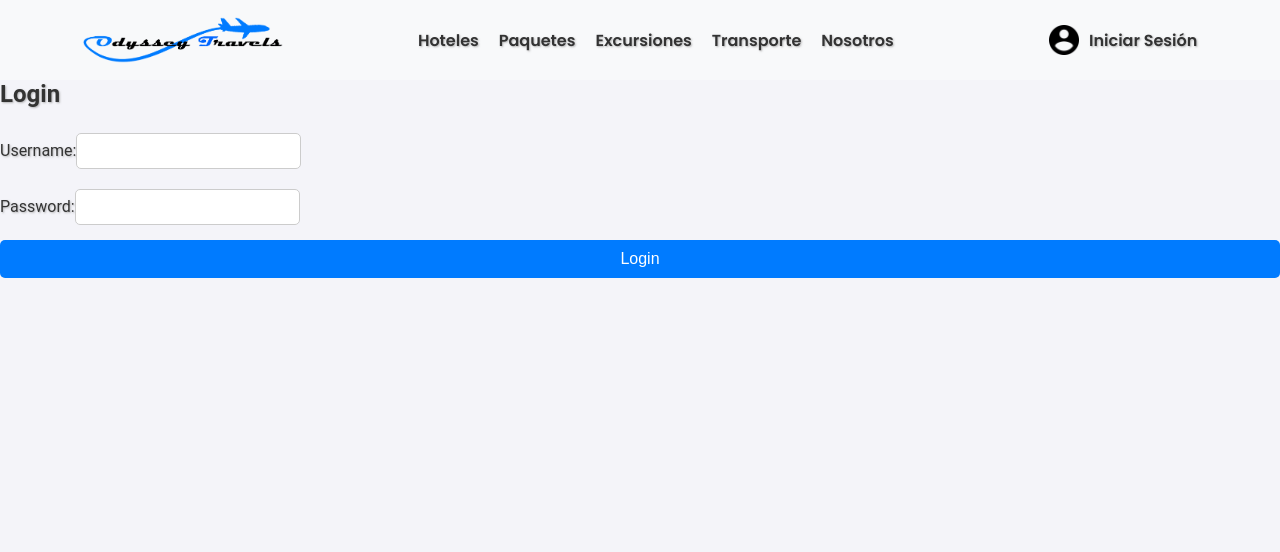
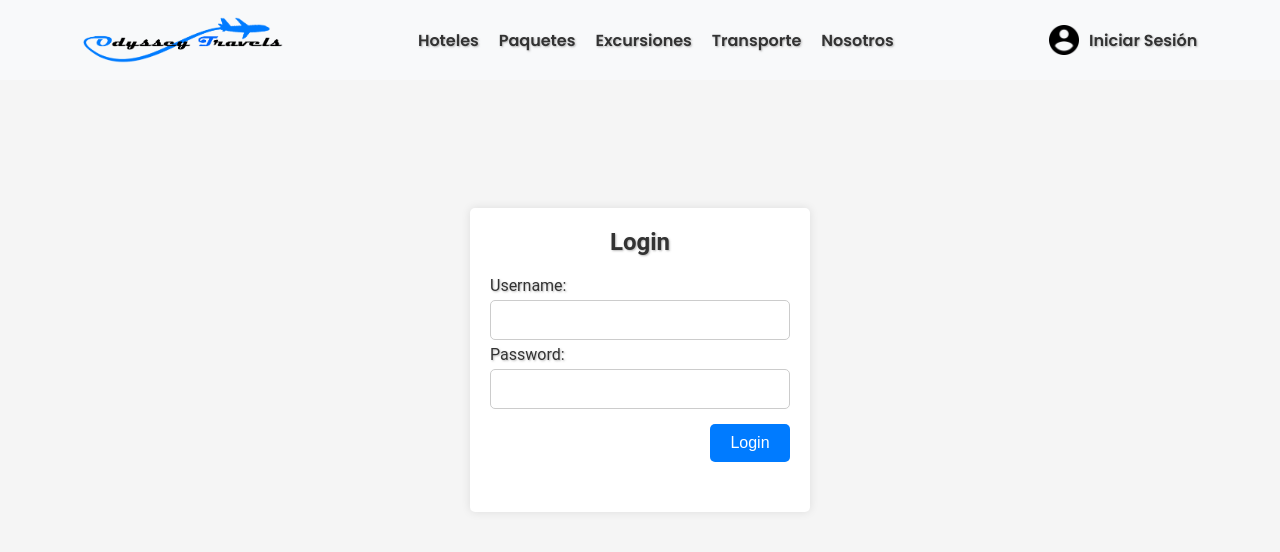
Before and after one commit to JuanFraa431/TrabajoDsw, a React app in the folder Front/: page /login in a window 1280 px wide. Shown: the top 552 px of the page. Built offline with nearby package versions, Linux system fonts and the light colour scheme.

Commit message:
termino vista login

```diff
--- a/Front/src/components/FiltroVertical.tsx
+++ b/Front/src/components/FiltroVertical.tsx
@@ -17,7 +17,6 @@ const FiltroVertical: React.FC = () => {
 
     const location = useLocation();
     const { paquetes } = location.state || { paquetes: [] };
-    console.log(paquetes, "este es")
 
     const handleCheckboxChange = (e: React.ChangeEvent<HTMLInputElement>) => {
         const { name, checked } = e.target;
--- a/Front/src/components/Login.tsx
+++ b/Front/src/components/Login.tsx
@@ -1,6 +1,7 @@
 import React, { useState } from 'react';
 import axios from 'axios';
 import { useNavigate } from 'react-router-dom';
+import '../styles/Login.css';
 
 const Login: React.FC = () => {
   const [username, setUsername] = useState('');
@@ -33,7 +34,8 @@ const Login: React.FC = () => {
   };
 
   return (
-    <div>
+    <div className='container-session'>
+      <div className='form-session'>
       <h2>Login</h2>
         <form onSubmit={handleLogin}>
           <div>
@@ -55,8 +57,11 @@ const Login: React.FC = () => {
             />
           </div>
           {error && <p>{error}</p>}
+          <div className='container-button'>
               <button type="submit">Login</button>
+          </div>
         </form>
+      </div>
     </div>
   );
 };
--- a/Front/src/styles/Filtro.css
+++ b/Front/src/styles/Filtro.css
@@ -3,7 +3,7 @@
     justify-content: center;
     background-size: cover;
     background-size: contain;
-    background-image: url(https://cdn.discordapp.com/attachments/1032393755745058947/1295463636680183899/f16809b48f922043783c918ab7f469d7.jpg?ex=670ebe07&is=670d6c87&hm=15a9eaf96e75da8893aae2e51475c96e490eef340cad6a68c3b68c7f293be443&);
+    background-image: url(https://cdn.discordapp.com/attachments/1032393755745058947/1295463636680183899/f16809b48f922043783c918ab7f469d7.jpg?ex=6710b847&is=670f66c7&hm=0aa88fe4c354cc01eccf1cf92a5143ff7720f356a9f23ab438bd9b94371472f4&);
     padding: 20px 90px 20px 90px;
 }
 
--- /dev/null
+++ b/Front/src/styles/Login.css
@@ -0,0 +1,53 @@
+.container-session{
+    display: flex;
+    justify-content: center;
+    align-items: center;
+    height: 70vh;
+    background-color: #f5f5f5;
+}
+
+
+.form-session{
+    width: 300px;
+    height: auto;
+    padding: 20px;
+    display: flex ;
+    flex-direction: column;
+    justify-content: center;
+    align-items: center;
+    background-color: #fff;
+    border-radius: 5px;
+    box-shadow: 0 0 10px rgba(0, 0, 0, 0.1);
+}
+
+.form-session input{
+    width: 100%;
+    margin: 5px 0;
+    padding: 10px;
+    border: 1px solid #ccc;
+    border-radius: 5px;
+}
+
+.form-session label{
+    width: 100%;
+    text-align: left;
+    margin: 5px 0;
+    padding-bottom: 20px;
+}
+
+.form-session button{
+    width: 80px;
+    margin: 10px 0;
+    border: none;
+    background-color: #007bff;
+    color: #fff;
+    border-radius: 5px;
+    cursor: pointer;
+}
+
+.container-button {
+    display: flex;
+    justify-content: flex-end;
+    align-items: center;
+    width: 100%;
+}
```
Lines whose indentation alone changed are shown as unchanged.
